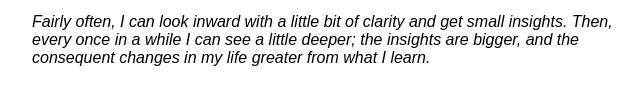
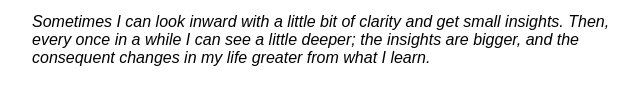
Before and after one commit to marklipson/pieces, a plain HTML site: page cycles/index.html in a window 1280 px wide. Shown: the part 405-510 px from the top of the page, 308-950 px from the left. Drawn offline with nearby package versions, Linux system fonts and the light colour scheme.

Commit message:
cycling insight illustration

```diff
--- a/cycles/index.html
+++ b/cycles/index.html
@@ -185,7 +185,7 @@
   </p>
   <p>
     <em>
-      Fairly often, I can look inward with a little bit of clarity and get small insights.
+      Sometimes I can look inward with a little bit of clarity and get small insights.
       Then, every once in a while I can see a little deeper; the insights are bigger, and the
       consequent changes in my life greater from what I learn.
     </em>
```
